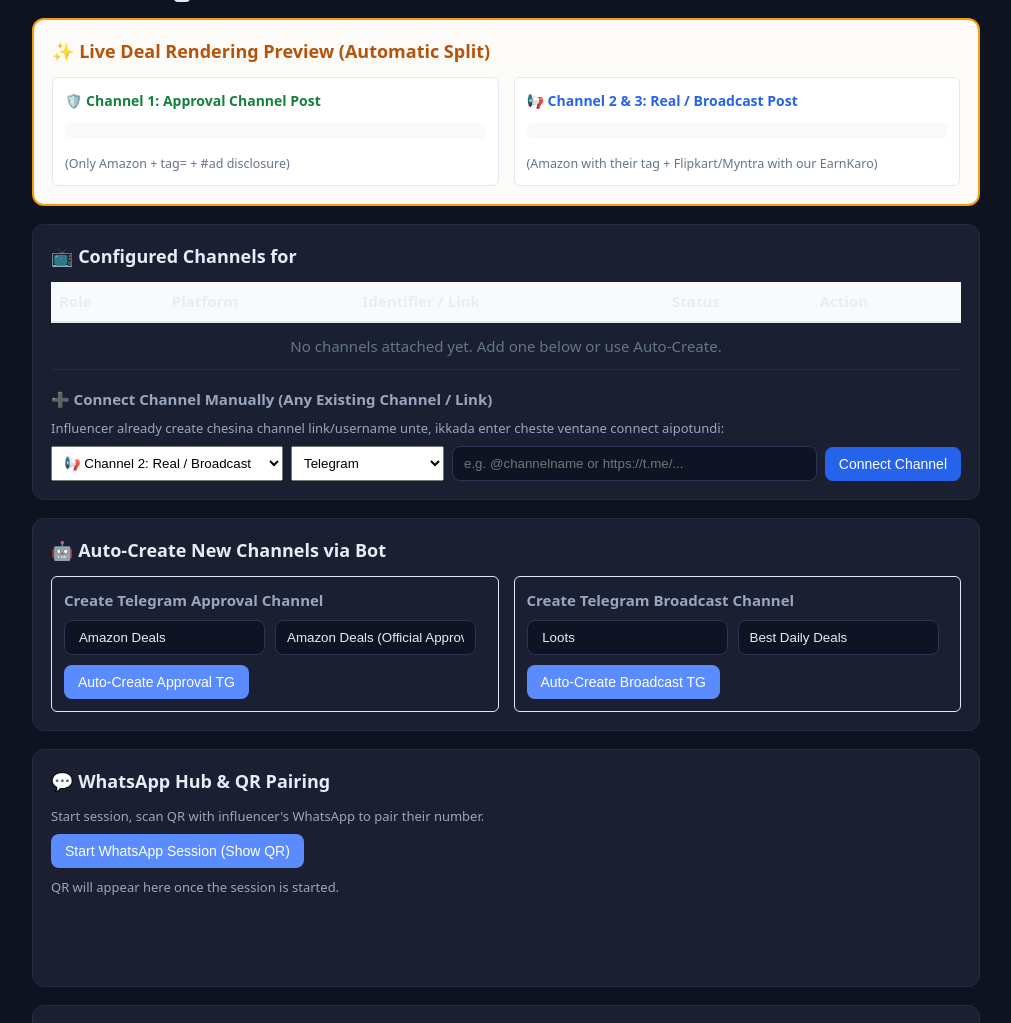
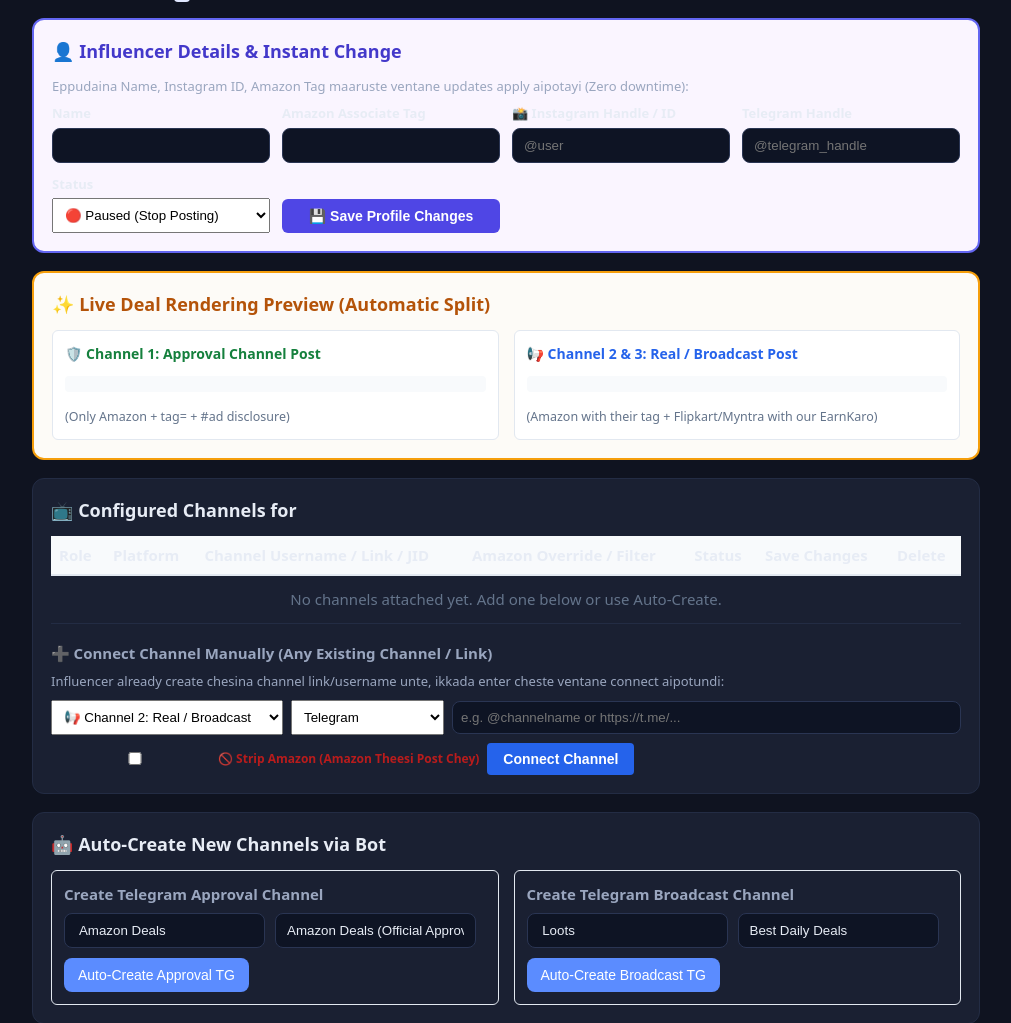
Before and after one commit to charanpendota98-prog/Influencers-deals, a Flask app: template dashboard/templates/influencer.html in a window 1280 px wide. Shown: the part 136-1159 px from the top of the page, without its empty margins (134-1145 px from the left). Run offline with Flask 3, Linux system fonts and the light colour scheme; the template is opened without the code that fills it, so the values that code supplies are empty.

Commit message:
Add full dynamic influencer and channel management with strip Amazon filter
Co-authored-by: arena-agent <297053741+arena-agent@users.noreply.github.com>

```diff
--- a/dashboard/app.py
+++ b/dashboard/app.py
@@ -64,14 +64,17 @@ def quick_add():
     """
     name = request.form.get("name", "").strip()
     tag = request.form.get("tag", "").strip()
+    insta = request.form.get("insta_id", "").strip()
+    handle = request.form.get("handle", "").strip()
     approval_tg = request.form.get("approval_tg", "").strip()
     broadcast_tg = request.form.get("broadcast_tg", "").strip()
     whatsapp_id = request.form.get("whatsapp_id", "").strip()
+    strip_amz_all = request.form.get("strip_amazon_broadcast") == "1"
 
     if not name or not tag:
         return redirect(url_for("index"))
 
-    iid = db.add_influencer(name, tag)
+    iid = db.add_influencer(name, tag, handle=handle, insta_id=insta)
 
     # 1. Approval Channel
     if approval_tg:
@@ -81,13 +84,58 @@ def quick_add():
     # 2. Broadcast Channel
     if broadcast_tg:
         ident = clean_identifier(broadcast_tg)
-        db.add_channel(iid, "telegram", ident, role="broadcast", status="ready")
+        db.add_channel(iid, "telegram", ident, role="broadcast", status="ready", strip_amazon=strip_amz_all)
 
     # 3. WhatsApp Channel/Group
     if whatsapp_id:
-        db.add_channel(iid, "whatsapp_group", whatsapp_id, role="whatsapp", status="ready")
+        db.add_channel(iid, "whatsapp_group", whatsapp_id, role="whatsapp", status="ready", strip_amazon=strip_amz_all)
 
     return redirect(url_for("influencer_detail", inf_id=iid))
+
+
+@app.route("/influencer/<int:inf_id>/update-profile", methods=["POST"])
+def update_profile(inf_id):
+    name = request.form.get("name", "").strip()
+    tag = request.form.get("amazon_tag", "").strip()
+    handle = request.form.get("handle", "").strip()
+    insta = request.form.get("insta_id", "").strip()
+    notes = request.form.get("notes", "").strip()
+    active_str = request.form.get("active")
+    active = (active_str == "1") if active_str is not None else None
+
+    db.update_influencer(
+        inf_id,
+        name=name if name else None,
+        amazon_tag=tag if tag else None,
+        handle=handle if handle else None,
+        insta_id=insta if insta else None,
+        notes=notes if notes else None,
+        active=active,
+    )
+    return redirect(url_for("influencer_detail", inf_id=inf_id))
+
+
+@app.route("/channel/<int:channel_id>/update", methods=["POST"])
+def update_channel_route(channel_id):
+    inf_id = request.form.get("inf_id")
+    ident = request.form.get("identifier", "").strip()
+    role = request.form.get("role", "").strip()
+    override_tag = request.form.get("amazon_override_tag", "").strip()
+    strip_amz = request.form.get("strip_amazon") == "1"
+
+    if ident:
+        ident = clean_identifier(ident) if not ident.startswith("120") else ident
+
+    db.update_channel_details(
+        channel_id,
+        identifier=ident if ident else None,
+        role=role if role else None,
+        amazon_override_tag=override_tag,
+        strip_amazon=strip_amz,
+    )
+    if inf_id:
+        return redirect(url_for("influencer_detail", inf_id=int(inf_id)))
+    return redirect(url_for("index"))
 
 
 @app.route("/influencer/<int:inf_id>/add-manual-channel", methods=["POST"])
@@ -96,10 +144,21 @@ def add_manual_channel(inf_id):
     raw_ident = request.form.get("identifier", "").strip()
     role = request.form.get("role", "broadcast").strip()
     invite = request.form.get("invite", "").strip()
+    override_tag = request.form.get("amazon_override_tag", "").strip()
+    strip_amz = request.form.get("strip_amazon") == "1"
 
     if raw_ident:
         ident = clean_identifier(raw_ident) if platform == "telegram" else raw_ident
-        db.add_channel(inf_id, platform, ident, invite_link=invite, status="ready", role=role)
+        db.add_channel(
+            inf_id,
+            platform,
+            ident,
+            invite_link=invite,
+            status="ready",
+            role=role,
+            amazon_override_tag=override_tag,
+            strip_amazon=strip_amz,
+        )
 
     return redirect(url_for("influencer_detail", inf_id=inf_id))
 
--- a/dashboard/templates/influencer.html
+++ b/dashboard/templates/influencer.html
@@ -12,6 +12,40 @@
     </form>
   </div>
 </div>
+
+<!-- INFLUENCER PROFILE EDIT FORM -->
+<section class="card" style="border: 2px solid #6366f1; background: #faf5ff;">
+  <h2 style="color: #4338ca; margin-top: 0;">👤 Influencer Details &amp; Instant Change</h2>
+  <p class="hint">Eppudaina Name, Instagram ID, Amazon Tag maaruste ventane updates apply aipotayi (Zero downtime):</p>
+  <form method="post" action="{{ url_for('update_profile', inf_id=inf.id) }}" style="display: grid; grid-template-columns: repeat(auto-fit, minmax(200px, 1fr)); gap: 12px; align-items: end;">
+    <div>
+      <label style="font-size: 13px; font-weight: bold; display: block; margin-bottom: 4px;">Name</label>
+      <input name="name" value="{{ inf.name }}" required style="width: 100%; box-sizing: border-box;" />
+    </div>
+    <div>
+      <label style="font-size: 13px; font-weight: bold; display: block; margin-bottom: 4px;">Amazon Associate Tag</label>
+      <input name="amazon_tag" value="{{ inf.amazon_tag }}" required style="width: 100%; box-sizing: border-box;" />
+    </div>
+    <div>
+      <label style="font-size: 13px; font-weight: bold; display: block; margin-bottom: 4px;">📸 Instagram Handle / ID</label>
+      <input name="insta_id" value="{{ inf.insta_id or '' }}" placeholder="@user" style="width: 100%; box-sizing: border-box;" />
+    </div>
+    <div>
+      <label style="font-size: 13px; font-weight: bold; display: block; margin-bottom: 4px;">Telegram Handle</label>
+      <input name="handle" value="{{ inf.handle or '' }}" placeholder="@telegram_handle" style="width: 100%; box-sizing: border-box;" />
+    </div>
+    <div>
+      <label style="font-size: 13px; font-weight: bold; display: block; margin-bottom: 4px;">Status</label>
+      <select name="active" style="width: 100%; padding: 8px; box-sizing: border-box;">
+        <option value="1" {{ 'selected' if inf.active else '' }}>🟢 Active (Posting On)</option>
+        <option value="0" {{ 'selected' if not inf.active else '' }}>🔴 Paused (Stop Posting)</option>
+      </select>
+    </div>
+    <div>
+      <button type="submit" style="width: 100%; background: #4f46e5; color: white; padding: 9px; font-weight: bold; border-radius: 6px; cursor: pointer; border: none;">💾 Save Profile Changes</button>
+    </div>
+  </form>
+</section>
 
 <!-- LIVE PREVIEW DEMO CARD -->
 <section class="card" style="background: #fdfbf7; border: 2px solid #f59e0b;">
@@ -38,42 +72,59 @@
       <tr style="text-align: left; background: #f8fafc; border-bottom: 2px solid #e2e8f0;">
         <th style="padding: 8px;">Role</th>
         <th style="padding: 8px;">Platform</th>
-        <th style="padding: 8px;">Identifier / Link</th>
+        <th style="padding: 8px;">Channel Username / Link / JID</th>
+        <th style="padding: 8px;">Amazon Override / Filter</th>
         <th style="padding: 8px;">Status</th>
-        <th style="padding: 8px;">Action</th>
+        <th style="padding: 8px;">Save Changes</th>
+        <th style="padding: 8px;">Delete</th>
       </tr>
     </thead>
     <tbody>
       {% for c in channels %}
       <tr style="border-bottom: 1px solid #f1f5f9;">
+        <form method="post" action="{{ url_for('update_channel_route', channel_id=c.id) }}">
+          <input type="hidden" name="inf_id" value="{{ inf.id }}" />
+          <td style="padding: 8px;">
+            <select name="role" style="font-size: 12px; padding: 4px;">
+              <option value="approval" {{ 'selected' if c.role == 'approval' else '' }}>🛡️ Channel 1: Approval</option>
+              <option value="broadcast" {{ 'selected' if c.role == 'broadcast' else '' }}>📢 Channel 2: Broadcast</option>
+              <option value="whatsapp" {{ 'selected' if c.role == 'whatsapp' else '' }}>💬 Channel 3: WhatsApp</option>
+            </select>
+          </td>
+          <td style="padding: 8px;"><b>{{ c.platform }}</b></td>
+          <td style="padding: 8px;">
+            <input name="identifier" value="{{ c.identifier }}" style="font-size: 13px; padding: 4px; width: 140px;" />
+            {% if c.invite_link %}<a href="{{ c.invite_link }}" target="_blank" style="font-size: 12px;">(link)</a>{% endif %}
+          </td>
+          <td style="padding: 8px;">
+            <div style="font-size: 12px;">
+              <label style="display: block; cursor: pointer; color: #b91c1c; font-weight: bold;">
+                <input type="checkbox" name="strip_amazon" value="1" {{ 'checked' if c.strip_amazon else '' }} /> 🚫 Amazon Theesi Post Chey
+              </label>
+              <input name="amazon_override_tag" value="{{ c.amazon_override_tag or '' }}" placeholder="Alt tag (optional)" style="font-size: 11px; padding: 2px; width: 110px; margin-top: 2px;" title="Specific Amazon Tag for this channel" />
+            </div>
+          </td>
+          <td style="padding: 8px;"><span class="ok">{{ c.status }}</span></td>
+          <td style="padding: 8px;">
+            <button type="submit" style="background: #0284c7; color: white; border: none; padding: 4px 8px; border-radius: 4px; font-size: 12px; cursor: pointer;">Save</button>
+          </td>
+        </form>
         <td style="padding: 8px;">
-          {% if c.role == 'approval' %}
-            <span style="background: #dcfce7; color: #166534; padding: 2px 8px; border-radius: 4px; font-weight: bold; font-size: 12px;">🛡️ Channel 1: Approval</span>
-          {% elif c.role == 'broadcast' %}
-            <span style="background: #dbeafe; color: #1e40af; padding: 2px 8px; border-radius: 4px; font-weight: bold; font-size: 12px;">📢 Channel 2: Broadcast</span>
-          {% else %}
-            <span style="background: #fef3c7; color: #92400e; padding: 2px 8px; border-radius: 4px; font-weight: bold; font-size: 12px;">💬 Channel 3: WhatsApp</span>
-          {% endif %}
-        </td>
-        <td style="padding: 8px;"><b>{{ c.platform }}</b></td>
-        <td style="padding: 8px;"><code>{{ c.identifier }}</code> {% if c.invite_link %}<a href="{{ c.invite_link }}" target="_blank">(invite)</a>{% endif %}</td>
-        <td style="padding: 8px;"><span class="ok">{{ c.status }}</span></td>
-        <td style="padding: 8px;">
-          <form method="post" action="{{ url_for('delete_channel', channel_id=c.id) }}" style="display:inline;">
+          <form method="post" action="{{ url_for('delete_channel', channel_id=c.id) }}" style="display:inline;" onsubmit="return confirm('Remove channel?');">
             <input type="hidden" name="inf_id" value="{{ inf.id }}" />
             <button type="submit" style="background: none; border: none; color: #ef4444; cursor: pointer; text-decoration: underline; font-size: 12px;">Remove</button>
           </form>
         </td>
       </tr>
       {% else %}
-      <tr><td colspan="5" style="padding: 12px; color: #64748b; text-align: center;">No channels attached yet. Add one below or use Auto-Create.</td></tr>
+      <tr><td colspan="7" style="padding: 12px; color: #64748b; text-align: center;">No channels attached yet. Add one below or use Auto-Create.</td></tr>
       {% endfor %}
     </tbody>
   </table>
 
   <h3>➕ Connect Channel Manually (Any Existing Channel / Link)</h3>
   <p class="hint">Influencer already create chesina channel link/username unte, ikkada enter cheste ventane connect aipotundi:</p>
-  <form method="post" action="{{ url_for('add_manual_channel', inf_id=inf.id) }}" class="row" style="display: flex; gap: 8px; flex-wrap: wrap;">
+  <form method="post" action="{{ url_for('add_manual_channel', inf_id=inf.id) }}" class="row" style="display: flex; gap: 8px; flex-wrap: wrap; align-items: center;">
     <select name="role" style="padding: 8px;">
       <option value="approval">🛡️ Channel 1: Amazon Approval</option>
       <option value="broadcast" selected>📢 Channel 2: Real / Broadcast</option>
@@ -84,8 +135,11 @@
       <option value="whatsapp_group">WhatsApp Group</option>
       <option value="whatsapp_channel">WhatsApp Channel</option>
     </select>
-    <input name="identifier" placeholder="e.g. @channelname or https://t.me/..." required style="flex: 1; min-width: 200px;" />
-    <button type="submit" style="background: #2563eb; color: white;">Connect Channel</button>
+    <input name="identifier" placeholder="e.g. @channelname or https://t.me/..." required style="flex: 1; min-width: 180px; padding: 8px;" />
+    <label style="font-size: 12px; font-weight: bold; color: #b91c1c; cursor: pointer; display: flex; align-items: center;">
+      <input type="checkbox" name="strip_amazon" value="1" /> 🚫 Strip Amazon (Amazon Theesi Post Chey)
+    </label>
+    <button type="submit" style="background: #2563eb; color: white; padding: 8px 16px; font-weight: bold; border-radius: 4px; border: none; cursor: pointer;">Connect Channel</button>
   </form>
 </section>
 
```
Also changed, not shown: dashboard/templates/index.html (+15 -6 lines), influencer_hub/db.py (+95 -12 lines), influencer_hub/link_router.py (+51 -5 lines), influencer_hub/pipeline.py (+14 -1 lines), tests/test_link_router.py (+13 -0 lines).
